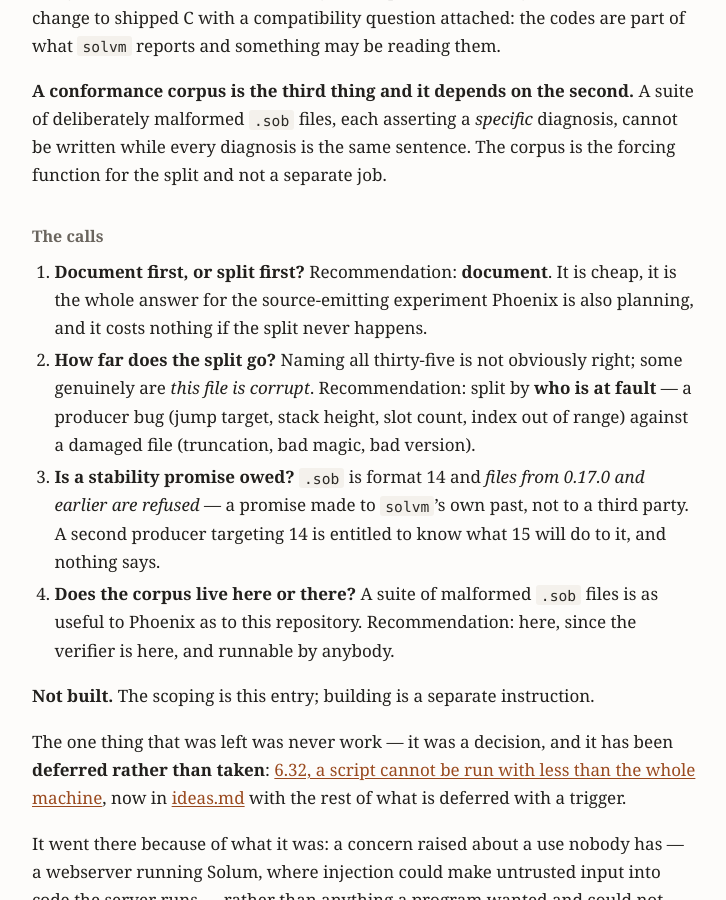
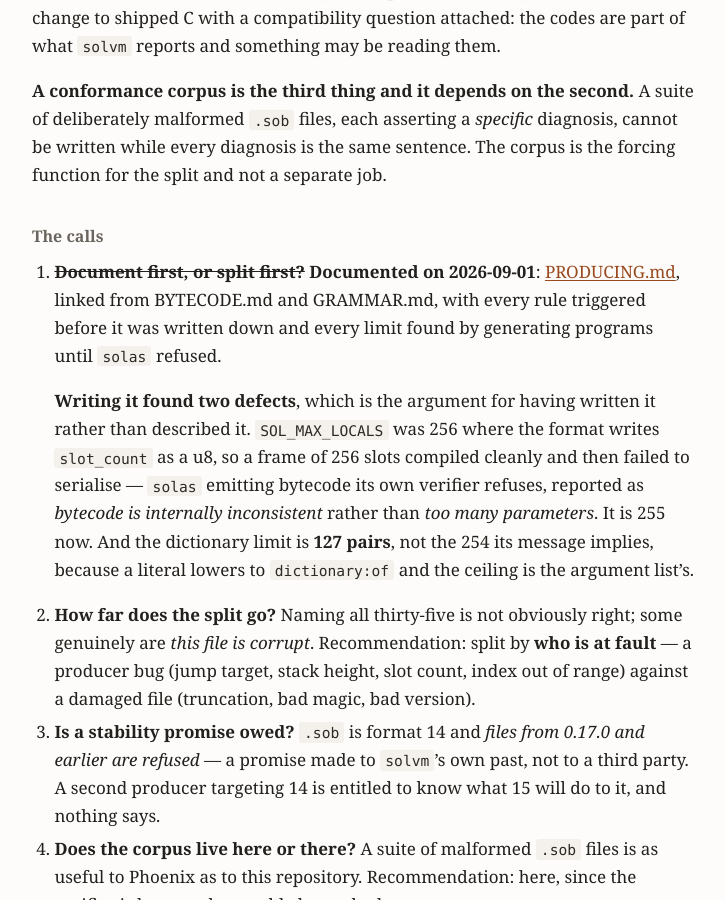
Before and after one commit to hansolovkarlsson/Solveig, a Jekyll site: the page built from docs/ROADMAP.md, in a window 1280 px wide and 900 px high, scrolled down 28090 px. Shown: the whole window, without its empty margins (276-1002 px from the left). Built offline with Jekyll 4.4.1, drawn with Linux system fonts in a browser that asks for light colours; our own code applies the rules of GitHub Pages for plain Markdown files.

Commit message:
PRODUCING.md, and the two defects writing it found
The document half of 6.42: what a program generating Solveig has to get right
beyond the grammar. Scope rules, frame naming, the @expr region's three extra
rules, directives, every chunk limit with its number, and what the verifier
checks. Linked from BYTECODE.md and GRAMMAR.md, which is where a producer
starts.

Every rule was triggered before it was written down and every limit was found
by generating programs until solas refused. That is the difference between this
page and a description of it, and it is what turned up two defects.

SOL_MAX_LOCALS was 256 where the format writes slot_count as a u8. So a frame
of 256 slots compiled cleanly and then failed to serialise: solas emitting
bytecode its own verifier refuses, reported as "bytecode is internally
inconsistent" rather than "too many parameters". 254 parameters were accepted
and 255 gave the wrong answer. It is 255 now, and 255 parameters says "too many
parameters".

That is also the sharpest case for 6.42's second half. The one sentence that
stands for thirty-five faults was hiding a compiler bug, in the compiler's own
output, from the person best placed to fix it.

And the dictionary literal takes 127 pairs, not the 254 its message implies: a
literal lowers to dictionary:of, so 127 pairs is 254 arguments and the ceiling
is the argument list's. An array literal takes 255 elements, which is the same
limit counted differently. Neither number was written down anywhere.

Co-Authored-By: Claude Opus 5 <noreply@anthropic.com>
Claude-Session: https://claude.ai/code/session_01Sf9DTb9Ys3EPr6ADsz2b2r

```diff
--- a/docs/ROADMAP.md
+++ b/docs/ROADMAP.md
@@ -1140,9 +1140,19 @@ corpus is the forcing function for the split and not a separate job.
 
 #### The calls
 
-1. **Document first, or split first?** Recommendation: **document**. It is
-   cheap, it is the whole answer for the source-emitting experiment Phoenix is
-   also planning, and it costs nothing if the split never happens.
+1. ~~**Document first, or split first?**~~ **Documented on 2026-09-01**:
+   [PRODUCING.md](PRODUCING.md), linked from BYTECODE.md and GRAMMAR.md, with
+   every rule triggered before it was written down and every limit found by
+   generating programs until `solas` refused.
+
+   **Writing it found two defects**, which is the argument for having written it
+   rather than described it. `SOL_MAX_LOCALS` was 256 where the format writes
+   `slot_count` as a u8, so a frame of 256 slots compiled cleanly and then failed
+   to serialise — `solas` emitting bytecode its own verifier refuses, reported as
+   *bytecode is internally inconsistent* rather than *too many parameters*. It is
+   255 now. And the dictionary limit is **127 pairs**, not the 254 its message
+   implies, because a literal lowers to `dictionary:of` and the ceiling is the
+   argument list's.
 2. **How far does the split go?** Naming all thirty-five is not obviously right;
    some genuinely are *this file is corrupt*. Recommendation: split by **who is
    at fault** — a producer bug (jump target, stack height, slot count, index out
```
Also changed, not shown: docs/BYTECODE.md (+5 -0 lines), docs/GRAMMAR.md (+4 -0 lines), docs/PRODUCING.md (added, +128 -0 lines), docs/programs.md (+1 -1 lines), 1 other file.
